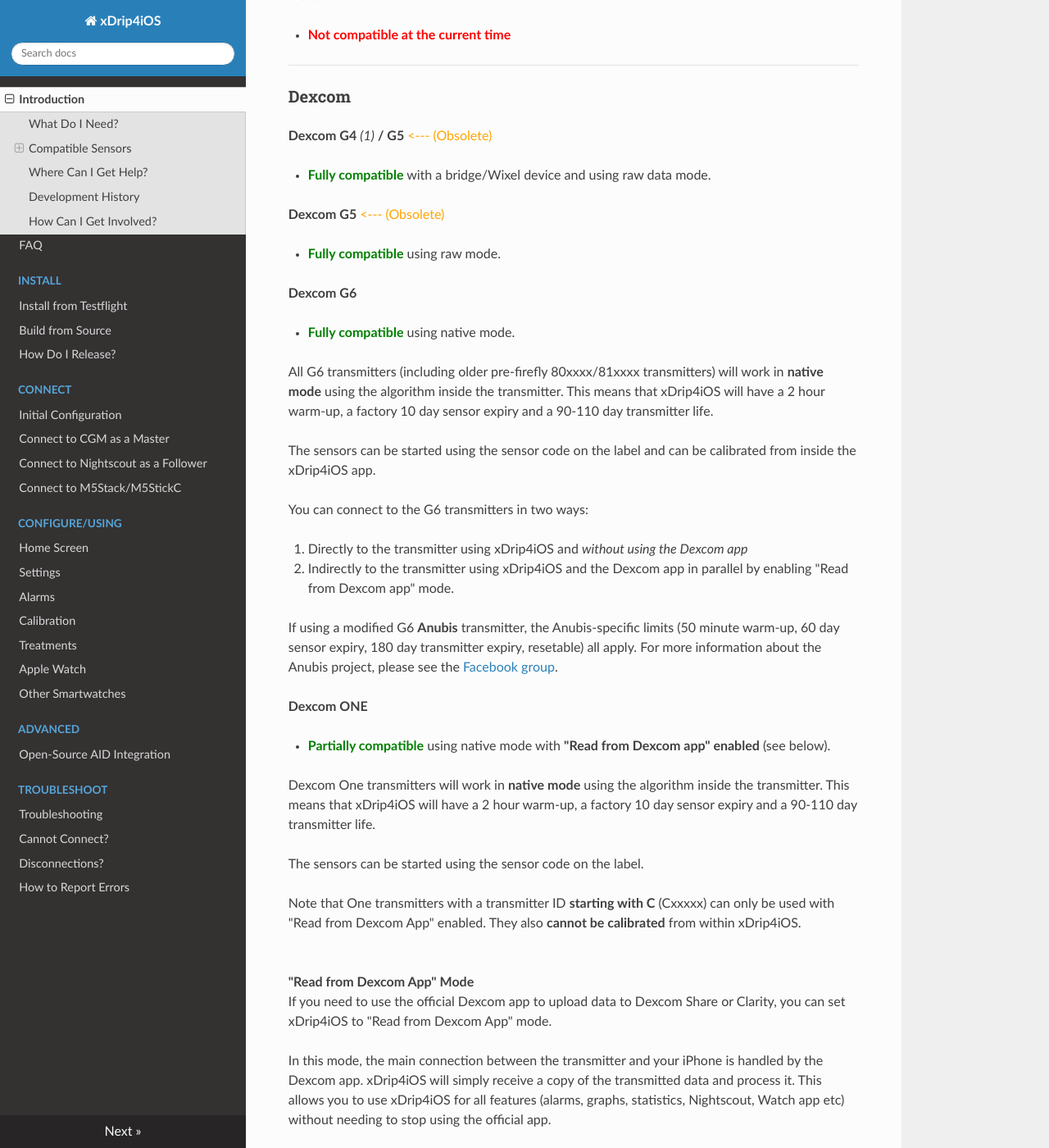
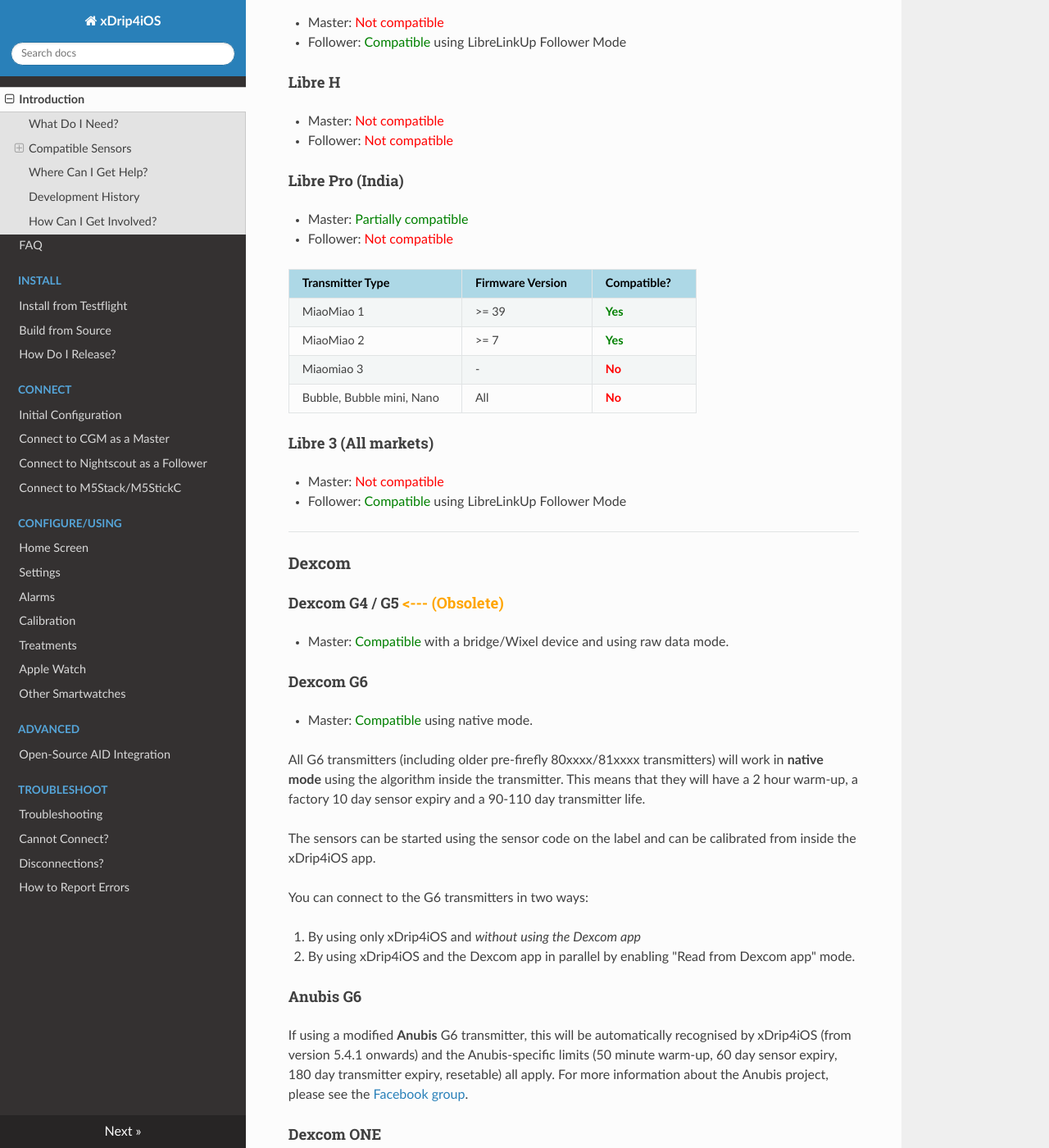
Before and after one commit to paulplant/xdrip4ios_docs, an MkDocs documentation site: the page built from docs/index.md, in a window 1280 px wide and 1400 px high, scrolled down 3268 px. Shown: the whole window at 82% size. Built offline with MkDocs 1.6.1, drawn with Linux system fonts in a browser that asks for light colours; nearby versions of some CDN libraries; some of the changed text lies outside the part shown.

Commit message:
update index page

```diff
--- a/docs/index.md
+++ b/docs/index.md
@@ -4,25 +4,27 @@
 
 **xDrip4iOS** (also known as **"xDrip for iOS"** or **"xdripswift"**) is an open-source application to display real time blood glucose data.
 
+**xDrip4iOS** is also available on the App Store under the name [**Shuggah**](https://apps.apple.com/en/app/shuggah/id1586789452). The Shuggah release is done by third-party is not directly managed by the xDrip4iOS project team.
+
 <img src=".\img\xDrip4iOS_env.png" style="zoom:67%;" />
 
 It is able to connect as a **Master** device to various types of Continuous Glucose Monitor systems and display their values on the screen. This is the main way that most people (usually patients with Type 1 Diabetes) will use the app.
 
-It is also able to act as a **Follower** device and pull remote CGM data from [Nightscout](https://nightscout.github.io/). This is a great way for parents and care-givers to be able to remotely monitor loved ones and patients.
+It is also able to act as a **Follower** device and pull remote CGM data from online sources such as [Nightscout](https://nightscout.github.io/) or LibreLinkUp. This is a great way for parents and care-givers to be able to remotely monitor loved ones and patients.
 
 !!!info "FOR XDRIP+ USERS"
     Please note that **xDrip4iOS** is not related to the **xDrip+** project for **Android**.
 
     For help and information about the **xDrip+** project for Android, please see [here](https://github.com/NightscoutFoundation/xDrip) or look on [Facebook](https://www.facebook.com/groups/xDripG5).
 
-___
+
 ## What Do I Need?
 
-To run xDrip4iOS you will firstly need an iPhone 7 or newer running minimum iOS15.
+To run xDrip4iOS you will firstly need an iPhone 7 or newer running minimum iOS 16.2. If you want to use a connected Apple Watch, then it must be a Series 4 or newer running watchOS 10.
 
 To work as a **Master** device, you will need to have a compatible CGM system (see below). If you want to share your CGM data with Nightscout, then you will also need a working internet connection.
 
-To work as a **Follower** device, you don't need anything except an internet connection and a working Nightscout site from where to follow the master device.
+To work as a **Follower** device, you don't need anything except a working internet connection and a working/compatible data source from where to download glucose values and "follow" a master device.
 
 That's it. Nothing else is needed.
 
@@ -34,26 +36,29 @@ That's it. Nothing else is needed.
 
     **You must understand that you take full responsibility for using this software and you agree to do so at your own risk.**
 
-___
+
 ## Compatible Sensors
 
 xDrip4iOS is compatible many different Libre sensors and Dexcom sensors/transmitters.
 
 ### Libre
-**Libre 1 European** *(14 day)*
+#### Libre 1 European *(14 day)*
 
-| Transmitter Type &nbsp;&nbsp;&nbsp;| Firmware Version &nbsp;&nbsp;&nbsp;| Compatible? &nbsp;&nbsp;&nbsp; |
+- **Master**: <span style="color:green">Compatible</span>
+
+| Master/Transmitter Type &nbsp;&nbsp;&nbsp;| Firmware Version &nbsp;&nbsp;&nbsp;| Compatible? &nbsp;&nbsp;&nbsp; |
 |:-------------- |:------------- | :----------- |
 | MiaoMiao 1, 2, 3  | All | **<span style="color:green">Yes</span>** |
 | Bubble, Bubble mini | All | **<span style="color:green">Yes</span>** |
 | Atom | All | **<span style="color:green">Yes</span>** |
 | GNSentry | All | **<span style="color:green">Yes</span>** |
-
 </br>
 
-**Libre 1 US**  *(14 day)*
+#### Libre 1 US  *(14 day)*
 
-| Transmitter Type &nbsp;&nbsp;&nbsp; | Firmware Version &nbsp;&nbsp;&nbsp; | Compatible? &nbsp;&nbsp;&nbsp; |
+- **Master**: <span style="color:green">Compatible</span>
+
+| Master/Transmitter Type &nbsp;&nbsp;&nbsp; | Firmware Version &nbsp;&nbsp;&nbsp; | Compatible? &nbsp;&nbsp;&nbsp; |
 | :------------------------------------ | :---------------------------------- | :----------------------------- |
 | Direct Bluetooth (no transmitter)&nbsp;&nbsp;&nbsp; | -                                 | **<span style="color:red">No</span>** |
 | MiaoMiao 1                                          | >= 39                           | **<span style="color:green">Yes</span>** *(1)*             |
@@ -66,70 +71,85 @@ xDrip4iOS is compatible many different Libre sensors and Dexcom sensors/transmit
  *(1) The MiaoMiao firmware can be upgraded, if needed, using Tomato App*
 </br>
 
-**Libre 2 European** *(14 day)*
+#### Libre 2 European *(14 day)*
+
+- Master: <span style="color:green">Compatible</span>
+- Follower: <span style="color:green">Compatible</span> using LibreLinkUp Follower Mode
+
+| Master/Transmitter Type &nbsp;&nbsp;&nbsp; | Firmware Version &nbsp;&nbsp;&nbsp; | Compatible? &nbsp;&nbsp;&nbsp; |
+| :------------------------------------ | :---------------------------------- | :----------------------------- |
+| Direct Bluetooth (no transmitter)&nbsp;&nbsp;&nbsp; | - | **<span style="color:green">Yes</span>**  |
+| MiaoMiao 1 | >= 39 | **<span style="color:green">Yes</span>** *(1)* |
+| MiaoMiao 2 | >= 7 | **<span style="color:green">Yes</span>** *(1)* |
+| Miaomiao 3 | - | **<span style="color:green">Yes</span>** |
+| Bubble, Mini, Nano | All | **<span style="color:green">Yes</span>** |
+| Atom | All | **<span style="color:green">Yes</span>** |
+| GNSentry | - | **<span style="color:red">No</span>** |
+
+ *(1) The MiaoMiao firmware can be upgraded, if needed, using Tomato App*
+</br>
+
+#### Libre 2 US/Canadian/Australian/Russian/Korean/Japanese/Latin America
+
+- Master: <span style="color:red">Not compatible</span>
+- Follower: <span style="color:green">Compatible</span> using LibreLinkUp Follower Mode
+</br>
+
+#### Libre H
+
+- Master: <span style="color:red">Not compatible</span>
+- Follower: <span style="color:red">Not compatible</span>
+</br>
+
+#### Libre Pro (India)
+
+- Master: <span style="color:green">Partially compatible</span>
+- Follower: <span style="color:red">Not compatible</span>
 
 | Transmitter Type &nbsp;&nbsp;&nbsp; | Firmware Version &nbsp;&nbsp;&nbsp; | Compatible? &nbsp;&nbsp;&nbsp; |
 | :------------------------------------ | :---------------------------------- | :----------------------------- |
-| Direct Bluetooth (no transmitter)&nbsp;&nbsp;&nbsp; | -                                 | **<span style="color:green">Yes</span>**  |
-| MiaoMiao 1                                          | >= 39                           | **<span style="color:green">Yes</span>** *(1)*             |
-| MiaoMiao 2                                          | >= 7                             | **<span style="color:green">Yes</span>** *(1)*          |
-| Miaomiao 3 | - | **<span style="color:green">Yes</span>** *(1)* |
-| Bubble, Bubble mini                               | All                              | **<span style="color:green">Yes</span>**/**<span style="color:red">No</span>** *(2)*                       |
-| Atom                                                | All                              | **<span style="color:green">Yes</span>**                        |
-| GNSentry                                            | -                                | **<span style="color:red">No</span>**                             |
+| MiaoMiao 1| >= 39 | **<span style="color:green">Yes</span>** |
+| MiaoMiao 2 | >= 7 | **<span style="color:green">Yes</span>** |
+| Miaomiao 3 | - | **<span style="color:red">No</span>** |
+| Bubble, Bubble mini, Nano&nbsp;&nbsp;&nbsp;| All | **<span style="color:red">No</span>**
 
- *(1) The MiaoMiao firmware can be upgraded, if needed, using Tomato App*
- </br>
- *(2) Bubble and Bubble Mini transmitters are not currently compatible with xDrip4iOS if using the newer "C5" Libre 2 EU sensors*
-</br> </br>
 
-**Libre 2 US/Canadian/Australian**
+#### Libre 3 (All markets)
 
-- **<span style="color:red">Not compatible at the current time</span>**
-</br>
-
-**Libre Pro, Libre H**
-
-- **<span style="color:red">Not compatible at the current time</span>**
-</br>
-
-**Libre 3**
-
-- **<span style="color:red">Not compatible at the current time</span>**
+- Master: <span style="color:red">Not compatible</span>
+- Follower: <span style="color:green">Compatible</span> using LibreLinkUp Follower Mode
 </br>
 
 ___
 ### Dexcom
 
-**Dexcom G4** *(1)* **/ G5** <span style="color:orange"><--- (Obsolete)</span>
+#### Dexcom G4 / G5 <span style="color:orange"><--- (Obsolete)</span>
 
-- **<span style="color:green">Fully compatible</span>** with a bridge/Wixel device and using raw data mode.
+- Master: <span style="color:green">Compatible</span> with a bridge/Wixel device and using raw data mode.
 </br>
 
-**Dexcom G5** <span style="color:orange"><--- (Obsolete)</span>
+#### Dexcom G6
 
-- **<span style="color:green">Fully compatible</span>** using raw mode.
-</br>
+- Master: <span style="color:green">Compatible</span> using native mode.
 
-**Dexcom G6**
-
-- **<span style="color:green">Fully compatible</span>** using native mode.
-
-All G6 transmitters (including older pre-firefly 80xxxx/81xxxx transmitters) will work in **native mode** using the algorithm inside the transmitter. This means that xDrip4iOS will have a 2 hour warm-up, a factory 10 day sensor expiry and a 90-110 day transmitter life.
+All G6 transmitters (including older pre-firefly 80xxxx/81xxxx transmitters) will work in **native mode** using the algorithm inside the transmitter. This means that they will have a 2 hour warm-up, a factory 10 day sensor expiry and a 90-110 day transmitter life.
 
 The sensors can be started using the sensor code on the label and can be calibrated from inside the xDrip4iOS app.
 
 You can connect to the G6 transmitters in two ways:
 
-1. Directly to the transmitter using xDrip4iOS and *without using the Dexcom app*
-2. Indirectly to the transmitter using xDrip4iOS and the Dexcom app in parallel by enabling "Read from Dexcom app" mode.
-
-If using a modified G6 **Anubis** transmitter, the Anubis-specific limits (50 minute warm-up, 60 day sensor expiry, 180 day transmitter expiry, resetable) all apply. For more information about the Anubis project, please see the [Facebook group](https://www.facebook.com/groups/310545804061135).
+1. By using only xDrip4iOS and *without using the Dexcom app*
+2. By using xDrip4iOS and the Dexcom app in parallel by enabling "Read from Dexcom app" mode.
 </br>
 
-**Dexcom ONE**
+#### Anubis G6
 
-- **<span style="color:green">Partially compatible</span>** using native mode with **"Read from Dexcom app" enabled** (see below).
+If using a modified **Anubis** G6 transmitter, this will be automatically recognised by xDrip4iOS (from version 5.4.1 onwards) and the Anubis-specific limits (50 minute warm-up, 60 day sensor expiry, 180 day transmitter expiry, resetable) all apply. For more information about the Anubis project, please see the [Facebook group](https://www.facebook.com/groups/310545804061135).
+</br>
+
+#### Dexcom ONE
+
+- **<span style="color:green">Compatible</span>** using native mode with **"Read from Dexcom app" enabled** (see below).
 
 Dexcom One transmitters  will work in **native mode** using the algorithm inside the transmitter. This means that xDrip4iOS will have a 2 hour warm-up, a factory 10 day sensor expiry and a 90-110 day transmitter life.
 
@@ -137,16 +157,42 @@ The sensors can be started using the sensor code on the label.
 
 Note that One transmitters with a transmitter ID **starting with C** (Cxxxxx) can only be used with "Read from Dexcom App" enabled. They also **cannot be calibrated** from within xDrip4iOS.
 </br>
+
+!!!info "READ FROM DEXCOM APP"
+
+    If you need to use the official Dexcom app to upload data to Dexcom Share or Clarity, you can set xDrip4iOS to "Read from Dexcom App" mode.
+
+    In this mode, the main connection between the transmitter and your iPhone is handled by the Dexcom app. xDrip4iOS will simply receive a copy of the transmitted data and process it. This allows you to use xDrip4iOS for all features (alarms, graphs, statistics, Nightscout, Watch app etc) without needing to stop using the official app.
+
+    Note that this option is always used by default for G7/ONE+/Stelo so does not appear as an option in the app.
+
+
+#### Dexcom G7
+
+- Master: <span style="color:green">Compatible</span> (Dexcom G7 app must be running at the same time).
 </br>
 
-**"Read from Dexcom App" Mode**
+#### Dexcom ONE+
+
+- Master: <span style="color:green">Compatible</span> (Dexcom ONE+ app must be running at the same time).
 </br>
-If you need to use the official Dexcom app to upload data to Dexcom Share or Clarity, you can set xDrip4iOS to "Read from Dexcom App" mode.
 
-In this mode, the main connection between the transmitter and your iPhone is handled by the Dexcom app. xDrip4iOS will simply receive a copy of the transmitted data and process it. This allows you to use xDrip4iOS for all features (alarms, graphs, statistics, Nightscout, Watch app etc) without needing to stop using the official app.
+#### Dexcom Stelo
+
+- Master: <span style="color:green">Compatible</span> (Dexcom Stelo app must be running at the same time).
 </br>
 
 ___
+### Medtronic
+
+#### All sensors
+- Master: <span style="color:red">Not compatible</span>
+- Follower: <span style="color:red">Not compatible</span> *(1)*
+
+
+*(1) There are some community solutions online to get Medtronic data into Nightscout including using xDrip+ on Android. Once there, xDrip4iOS can follow this data using Nightscout Follower mode.*
+</br>
+
 ## Where Can I Get Help?
 
 The **official public group** for all technical support is the **xDrip4iOS** group on [Facebook](https://www.facebook.com/groups/853994615056838). Feel free to join the group, ask questions and participate.
```
